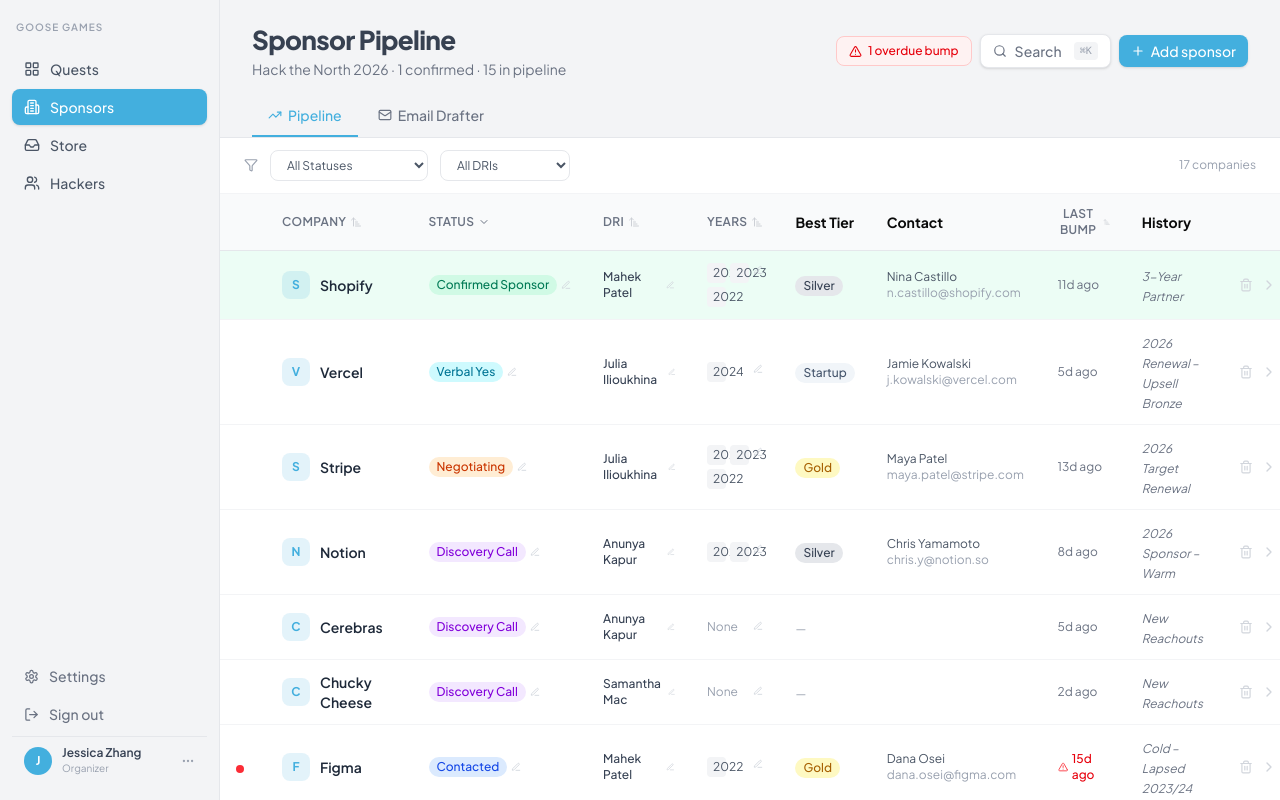
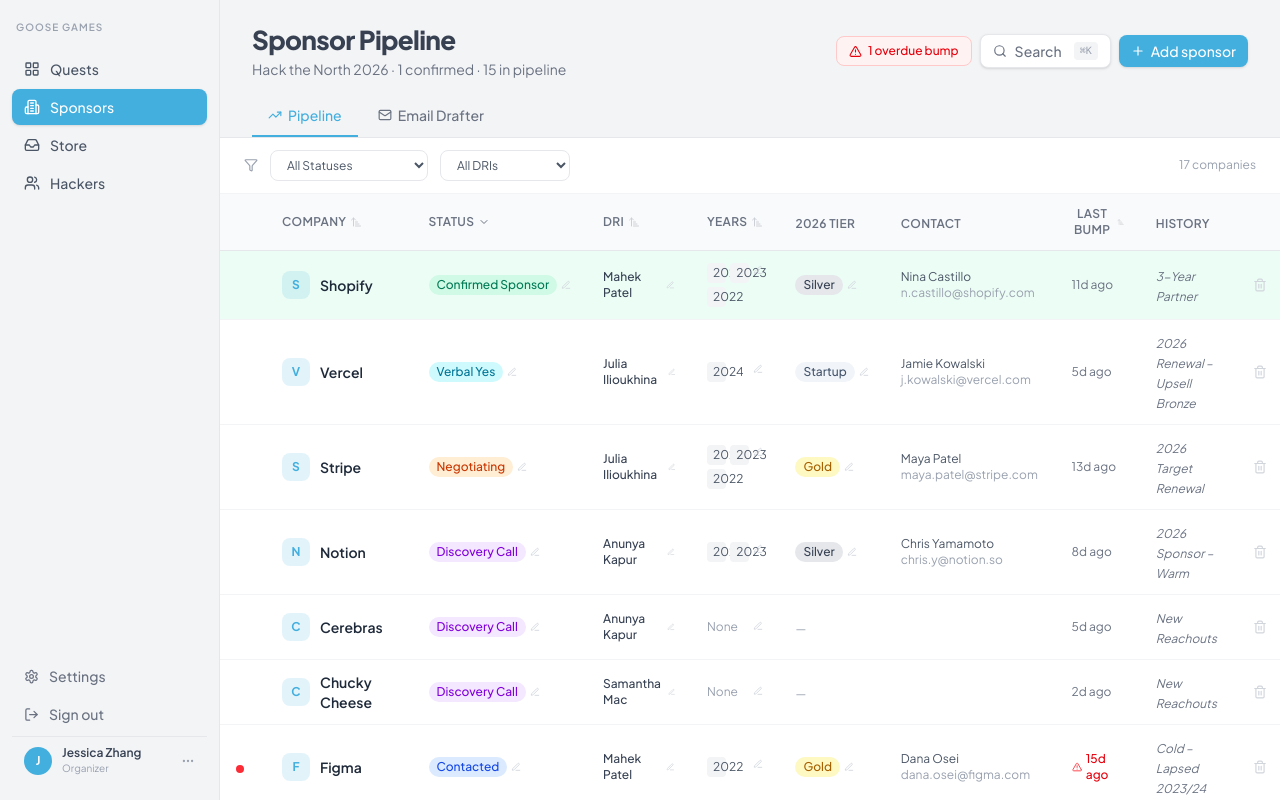
Before and after one commit to mahekpatel5/htnhacks, a React (Vite) app: page / in a window 1280 px wide. Built offline with nearby package versions, Linux system fonts and the light colour scheme.

Commit message:
fix: make tier editable, fix column styling

```diff
--- a/src/app/components/sponsors/CompanyDetailPanel.tsx
+++ b/src/app/components/sponsors/CompanyDetailPanel.tsx
@@ -1,12 +1,13 @@
 import { useState, useEffect, useRef, useCallback } from "react";
 import { X, GripVertical, Sparkles, AlertTriangle, CheckCircle, Star } from "lucide-react";
-import { STATUS_ORDER } from "../../constants";
+import { STATUS_ORDER, TIER_ORDER } from "../../constants";
 import { isPipelineStatus, isOverdue, formatDate } from "../../utils/sponsors";
 import { StatusBadge, TierBadge } from "./ui/Badges";
 import { CompanyLogo } from "./ui/CompanyLogo";
+import { CellDropdown } from "./ui/CellDropdown";
 import { ActivityFeed } from "./ActivityFeed";
 import { EmailDrafterSection } from "./EmailDrafterSection";
-import type { Sponsor, SponsorStatus } from "../../types";
+import type { Sponsor, SponsorStatus, Tier } from "../../types";
 
 export function CompanyDetailPanel({ sponsor, onClose, onUpdate }: {
   sponsor: Sponsor;
@@ -191,7 +192,16 @@
                   <div key={yr.year} className="border border-gray-100 rounded-xl p-4 space-y-3">
                     <div className="flex items-center justify-between">
                       <span className="font-semibold text-gray-800">{yr.year}</span>
-                      <TierBadge tier={yr.tier} />
+                      <CellDropdown<Tier>
+                        value={yr.tier}
+                        options={TIER_ORDER}
+                        onSelect={tier => {
+                          const newYears = sponsor.years.map(y => y.year === yr.year ? { ...y, tier } : y);
+                          onUpdate({ ...sponsor, years: newYears });
+                        }}
+                        renderValue={v => <TierBadge tier={v} />}
+                        renderOption={v => <TierBadge tier={v} />}
+                      />
                     </div>
                     {yr.addOns.length > 0 && (
                       <div><span className="text-xs text-gray-400">Add-ons: </span><span className="text-xs text-gray-700">{yr.addOns.join(", ")}</span></div>
--- a/src/app/components/sponsors/SponsorsTable.tsx
+++ b/src/app/components/sponsors/SponsorsTable.tsx
@@ -5,7 +5,7 @@
 import { StatusBadge, TierBadge, OverdueDot } from "./ui/Badges";
 import { CompanyLogo } from "./ui/CompanyLogo";
 import { CellDropdown } from "./ui/CellDropdown";
-import type { Sponsor, SponsorStatus, SortKey } from "../../types";
+import type { Sponsor, SponsorStatus, Tier, SortKey } from "../../types";
 
 const AVAILABLE_YEARS = [2022, 2023, 2024, 2025, 2026];
 
@@ -141,10 +141,10 @@
               <th className="text-left px-4 py-3"><SortHeader label="Status" col="status" /></th>
               <th className="text-left px-4 py-3"><SortHeader label="DRI" col="currentDri" /></th>
               <th className="text-left px-4 py-3"><SortHeader label="Years" col="years" /></th>
-              <th className="text-left px-4 py-3 hidden lg:table-cell">Best Tier</th>
-              <th className="text-left px-4 py-3 hidden xl:table-cell">Contact</th>
+              <th className="text-left px-4 py-3 hidden lg:table-cell"><span className="text-xs font-semibold text-gray-500 uppercase tracking-wide">2026 Tier</span></th>
+              <th className="text-left px-4 py-3 hidden xl:table-cell"><span className="text-xs font-semibold text-gray-500 uppercase tracking-wide">Contact</span></th>
               <th className="text-left px-4 py-3"><SortHeader label="Last Bump" col="lastBumpDate" /></th>
-              <th className="text-left px-4 py-3 hidden lg:table-cell">History</th>
+              <th className="text-left px-4 py-3 hidden lg:table-cell"><span className="text-xs font-semibold text-gray-500 uppercase tracking-wide">History</span></th>
               <th className="px-4 py-3 w-10" />
             </tr>
           </thead>
@@ -152,6 +152,7 @@
             {filtered.map(s => {
               const overdue = isPipelineStatus(s.status) && isOverdue(s.lastBumpDate);
               const bestTier = TIER_ORDER.find(t => s.years.some(y => y.tier === t));
+              const mostRecentYear = [...s.years].sort((a, b) => b.year - a.year)[0];
               return (
                 <tr key={s.id} onClick={() => onSelectSponsor(s.id)}
                   className={
@@ -192,8 +193,21 @@
                     <YearsMultiselect sponsor={s} onUpdate={onUpdate} />
                   </td>
 
-                  <td className="px-4 py-3 hidden lg:table-cell">
-                    {bestTier ? <TierBadge tier={bestTier} /> : <span className="text-xs text-gray-400">—</span>}
+                  <td className="px-4 py-3 hidden lg:table-cell" onClick={e => e.stopPropagation()}>
+                    {mostRecentYear ? (
+                      <CellDropdown<Tier>
+                        value={mostRecentYear.tier}
+                        options={TIER_ORDER}
+                        onSelect={tier => {
+                          const newYears = s.years.map(y => y.year === mostRecentYear.year ? { ...y, tier } : y);
+                          onUpdate({ ...s, years: newYears });
+                        }}
+                        renderValue={v => <TierBadge tier={v} />}
+                        renderOption={v => <TierBadge tier={v} />}
+                      />
+                    ) : (
+                      <span className="text-xs text-gray-400">—</span>
+                    )}
                   </td>
                   <td className="px-4 py-3 hidden xl:table-cell">
                     <div className="text-xs text-gray-600">{s.contact.name}</div>
```
